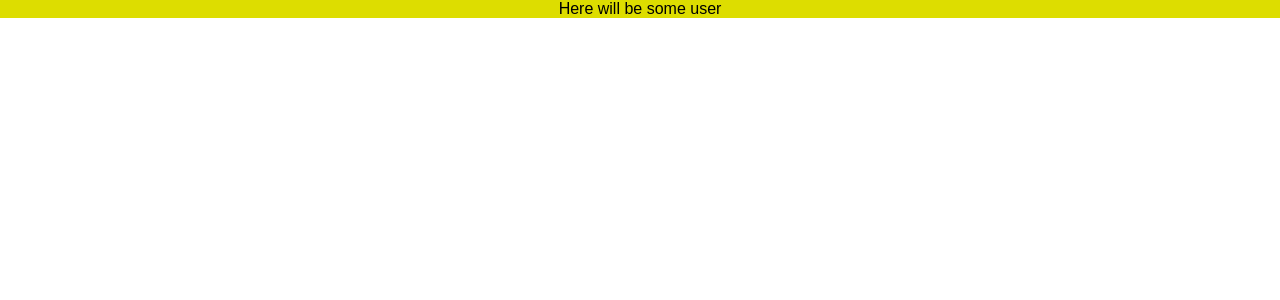
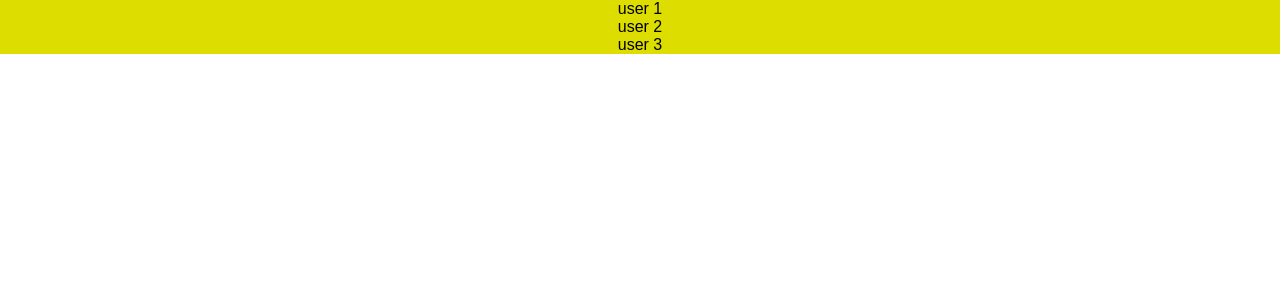
Before and after one commit to Lucasus/ReactAdm, a React (Create React App) app: page / in a window 1280 px wide. Shown: the top 300 px of the page. Built offline with nearby package versions, Linux system fonts and the light colour scheme.

Commit message:
First usage of state

```diff
--- a/src/App.tsx
+++ b/src/App.tsx
@@ -3,10 +3,6 @@ import Users from "./components/Users";
 import styled from "styled-components";
 import { injectGlobal } from "styled-components";
 import "./App.css";
-
-injectGlobal`
-* { margin: 0; padding: 0; }
-`;
 
 interface AppProps {
   className?: string;
@@ -22,6 +18,11 @@ class App extends React.Component<AppProps> {
   }
 }
 
+// tslint:disable-next-line
+injectGlobal`
+* { margin: 0; padding: 0; }
+`;
+
 const StyledApp = styled(App)`
   width: 100vw;
   height: 100vh;
--- a/src/components/User.tsx
+++ b/src/components/User.tsx
@@ -3,6 +3,7 @@ import styled from "styled-components";
 
 export interface UserProps {
   className?: string;
+  name?: string;
   active?: boolean;
   children?: React.ReactNode;
 }
@@ -10,12 +11,12 @@ export interface UserProps {
 const User: React.SFC<UserProps> = (props) => {
   return (
     <div className={props.className}>
-      Here will be some user
+      {props.name}
     </div>
   );
 };
 
-const StyledUser = styled(User) `
+const StyledUser = styled(User)`
   background-color: ${props => props.active ? "#cccccc" : "#dddd00"};
 `;
 
--- a/src/components/Users.tsx
+++ b/src/components/Users.tsx
@@ -1,16 +1,27 @@
 import * as React from "react";
 import User from "./User";
 
+interface UsersState {
+  users: string[];
+}
+
 /* Example of fully typed class component */
-class Users extends React.Component<{}, {}> {
+class Users extends React.Component<{}, UsersState> {
   constructor(props: {}) {
     super(props);
+    this.state = {
+      users: [
+        "user 1",
+        "user 2",
+        "user 3"
+      ]
+    };
   }
 
   public render() {
     return (
       <div className="App">
-          <User active={false} />
+        {this.state.users.map(user => <User key={user} name={user} />)}
       </div>
     );
   }
```
